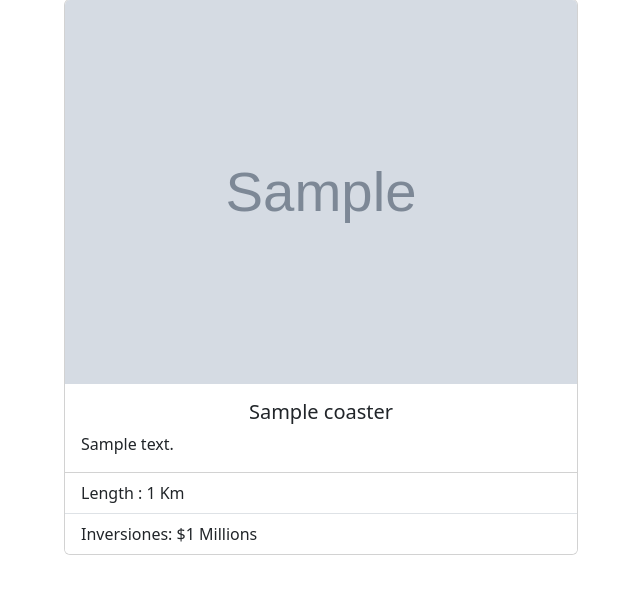
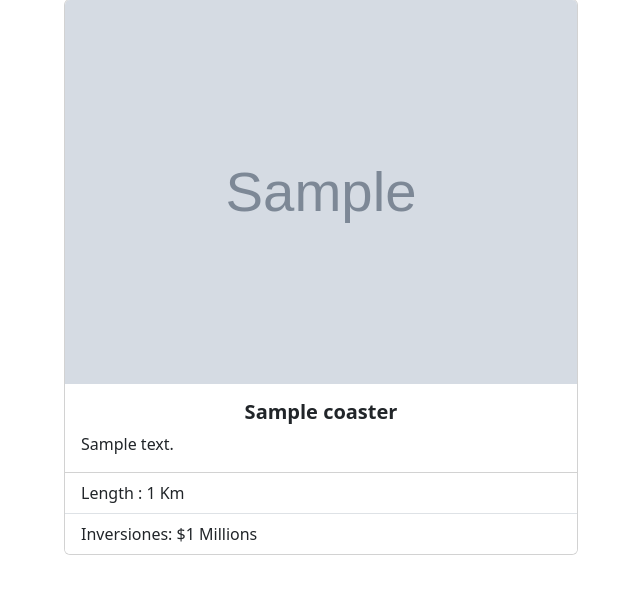
Before and after one commit to ta-web-mad/lab-express-basic-MVC, a Node server app: page /craziest in a window 1280 px wide. Shown: the part 113-707 px from the top of the page, without its empty margins (34-674 px from the left). Run offline with Node 20, Linux system fonts and the light colour scheme; tables that the repository leaves empty hold one stand-in row (values such as "Sample post"); grey boxes marked "Sample" are stand-in pictures; some libraries are stand-ins or nearby versions.

Commit message:
lab completed 2

```diff
--- a/package.json
+++ b/package.json
@@ -5,7 +5,8 @@
   "main": "server.js",
   "scripts": {
     "test": "echo \"Error: no test specified\" && exit 1",
-    "start": "node server.js"
+    "start": "node server.js",
+    "dev": "nodemon -e hbs,js,css server.js"
   },
   "keywords": [],
   "author": "",
--- a/server.js
+++ b/server.js
@@ -25,14 +25,14 @@ app.get('/coasterGallery', (req, res) => {
 app.get('/longest', (req, res) => {
     Coaster
         .find({ length: { $gt: 100 } })
-        .then(allCoasters => res.render('coaster-gallery', { coaster: allCoasters }))
+        .then(allCoasters => res.render('longest', { coaster: allCoasters }))
         .catch(err => console.log(err))
 })
 
 app.get('/craziest', (req, res) => {
     Coaster
         .find({ inversions: { $gt: 3 } })
-        .then(allCoasters => res.render('coaster-gallery', { coaster: allCoasters }))
+        .then(allCoasters => res.render('craziest', { coaster: allCoasters }))
         .catch(err => console.log(err))
 })
 
--- a/views/coaster-gallery.hbs
+++ b/views/coaster-gallery.hbs
@@ -5,7 +5,7 @@
             <div class="card m-3">
             <img src="{{imageUrl}}" class="card-img-top" alt="...">
             <div class="card-body">
-            <h5 class="card-title text-center">{{title}}</h5>
+            <h5 class="card-title text-center fw-bold">{{title}}</h5>
             <p class="card-text">{{description}}</p>
             </div>
                 <ul class="list-group list-group-flush">
--- a/views/craziest.hbs
+++ b/views/craziest.hbs
@@ -5,7 +5,7 @@
             <div class="card m-3">
             <img src="{{imageUrl}}" class="card-img-top" alt="...">
             <div class="card-body">
-            <h5 class="card-title text-center">{{title}}</h5>
+            <h5 class="card-title text-center fw-bold">{{title}}</h5>
             <p class="card-text">{{description}}</p>
             </div>
                 <ul class="list-group list-group-flush">
```
Also changed, not shown: 1 other file.
